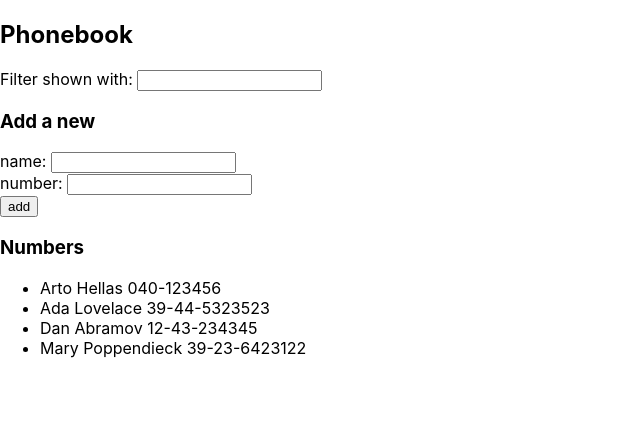
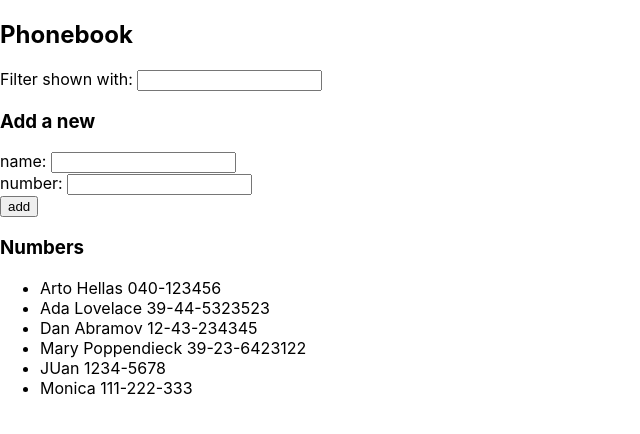
Before and after one commit to juansheba10/FullStackOpen2023, a React (Create React App) app in the folder part2/phonebook/: page / in a window 1280 px wide. Shown: the top 434 px of the page, without its empty margins (0-640 px from the left). Built offline with nearby package versions, Linux system fonts and the light colour scheme; data requests are answered from the project's data file.

Commit message:
Submit part 2.15

```diff
--- a/part2/phonebook/db.json
+++ b/part2/phonebook/db.json
@@ -19,6 +19,16 @@
       "name": "Mary Poppendieck",
       "number": "39-23-6423122",
       "id": 4
+    },
+    {
+      "name": "JUan",
+      "number": "1234-5678",
+      "id": 5
+    },
+    {
+      "name": "Monica",
+      "number": "111-222-333",
+      "id": 6
     }
   ]
 }
--- a/part2/phonebook/src/App.js
+++ b/part2/phonebook/src/App.js
@@ -88,11 +88,22 @@ const App = () => {
       alert(`${newName} is already added to phonebook`)
     } else {
       const newPerson = { name: newName, number: newNumber }
-      setPersons(persons.concat(newPerson))
-      setNewName('')
-      setNewNumber('')
+
+      // Enviar el nuevo contacto al servidor backend
+      axios.post('http://localhost:3001/persons', newPerson)
+        .then(response => {
+          // Actualizar el estado con el contacto devuelto por el servidor
+          setPersons(persons.concat(response.data))
+          setNewName('')
+          setNewNumber('')
+        })
+        .catch(error => {
+          console.error("Error saving the person:", error)
+          alert("There was an error saving the person. Please try again.")
+        })
     }
   }
+
 
   const filteredPersons = persons.filter(person =>
     person.name.toLowerCase().includes(searchTerm.toLowerCase())
```
Also changed, not shown: 1 other file (tests, documents, lock files or other folders).
